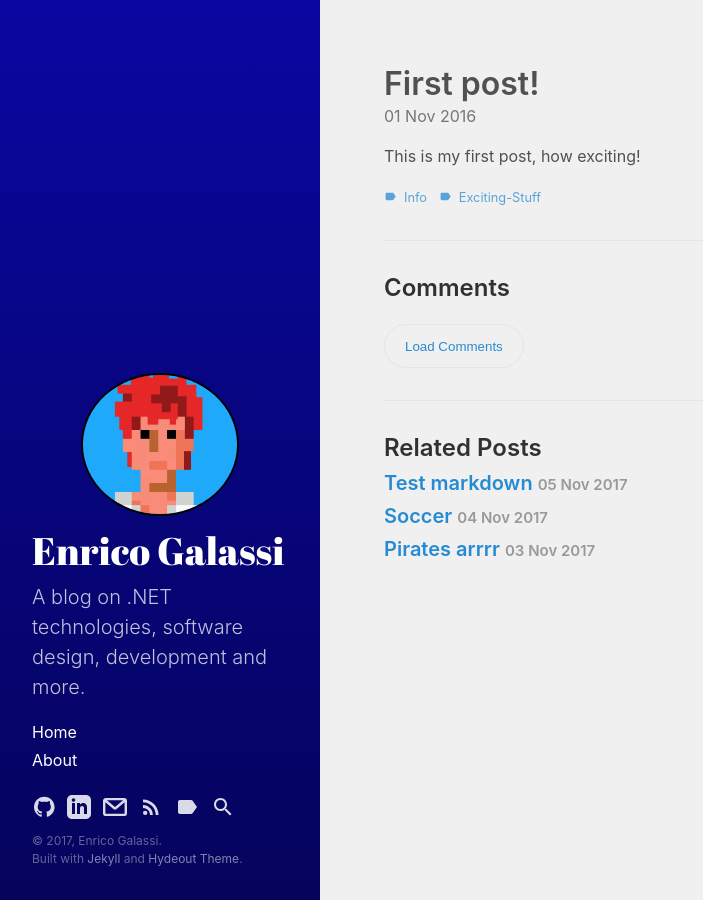
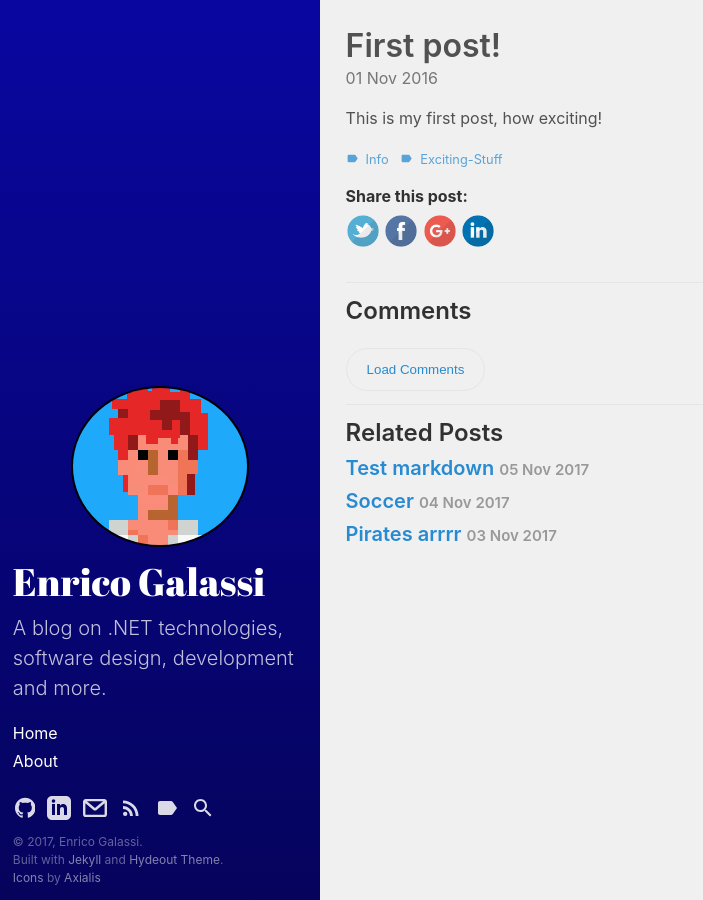
Before and after one commit to galassie/galassie.github.io, a Jekyll site: the page built from _posts/2016-11-01-first-post.md, in a window 1280 px wide. Shown: the whole page, without its empty margins (0-703 px from the left). Built offline with Jekyll 4.4.1, drawn with Linux system fonts in a browser that asks for light colours.

Commit message:
Add post share support

```diff
--- a/_config.yml
+++ b/_config.yml
@@ -25,6 +25,20 @@
   email: enrico.galassi.88@gmail.com
   github: https://github.com/galassie
   linkedin: https://www.linkedin.com/in/enricogalassi
+
+post-social-share:
+  twitter:
+    enable: true
+    icon: twitter-icon.png
+  facebook:
+    enable: true
+    icon: facebook-icon.png
+  googleplus:
+    enable: true
+    icon: googleplus-icon.png
+  linkedin:
+    enable: true
+    icon: linkedin-icon.png
 
 github: [metadata]
 repository: galassie/galassie.github.io
--- a/_includes/copyright.html
+++ b/_includes/copyright.html
@@ -7,4 +7,7 @@
     Built with <a href="https://jekyllrb.com/" target="_blank">Jekyll</a>
     and <a href="https://github.com/fongandrew/hydeout" target="_blank">Hydeout Theme</a>.
   </p>
+  <p>
+    <a href="http://www.axialis.com/free/icons">Icons</a> by <a href="http://www.axialis.com">Axialis</a>
+  </p>
 </div>
--- /dev/null
+++ b/_includes/post-share.html
@@ -0,0 +1,22 @@
+<div class="post-share">
+    <h4 class="share-text-prefix">Share this post:</h4>
+
+    {% if site.post-social-share.twitter.enable %}
+    <a href="https://twitter.com/intent/tweet?text={{ page.title | url_encode }}+{{ site.url }}{{ page.url }}" class="share-ref"
+        title="Share on Twitter" target="_blank">
+        <img class="share-icon" src="{{ site.baseurl }}/assets/img/{{ site.post-social-share.twitter.icon }}" alt="Twitter">
+    </a>
+    {% endif %} {% if site.post-social-share.facebook.enable %}
+    <a href="https://www.facebook.com/sharer/sharer.php?u={{ site.url }}{{ page.url }}" class="share-ref" title="Share on Facebook" target="_blank">
+        <img class="share-icon" src="{{ site.baseurl }}/assets/img/{{ site.post-social-share.facebook.icon }}" alt="Facebook">
+    </a>
+    {% endif %} {% if site.post-social-share.googleplus.enable %}
+    <a href="https://plus.google.com/share?url={{ site.url }}{{ page.url }}" class="share-ref" title="Share on Google+" target="_blank">
+        <img class="share-icon" src="{{ site.baseurl }}/assets/img/{{ site.post-social-share.googleplus.icon }}" alt="Google+">
+    </a>
+    {% endif %} {% if site.post-social-share.linkedin.enable %}
+    <a href="https://www.linkedin.com/shareArticle?mini=true&url={{ site.url }}{{ page.url }}" class="share-ref" title="Share on LinkedIn" target="_blank">
+        <img class="share-icon" src="{{ site.baseurl }}/assets/img/{{ site.post-social-share.linkedin.icon }}" alt="Linkedin">
+    </a>
+    {% endif %}
+</div>
--- a/_layouts/post.html
+++ b/_layouts/post.html
@@ -11,6 +11,7 @@
   <div class="post-body">
     {{ content }}
     {% include post-tags.html post=page %}
+    {% include post-share.html%}
   </div>
 
   {% include comments.html %}
--- a/_sass/hydeout/_posts.scss
+++ b/_sass/hydeout/_posts.scss
@@ -90,3 +90,29 @@
 button.disqus-load {
   margin-top: 1em;
 }
+
+.post-share {
+
+  .share-text-prefix {
+    font-weight: bold;
+  }
+
+  .share-ref {
+    display: inline-block;
+    text-decoration: none;
+
+    max-height: 34px;
+  }
+
+   .share-icon {
+    position: relative;
+    white-space: nowrap;
+    overflow: hidden;
+    display: inline-block;
+    border: 0 none;
+
+    width: 34px;
+    height: 34px;
+    padding: 0;
+  }
+}
--- a/_sass/hydeout/_variables.scss
+++ b/_sass/hydeout/_variables.scss
@@ -28,7 +28,7 @@
 $padding-v: 1em !default;
 $padding-h: 1.5em !default;
 $heading-spacing: 0.5rem !default;
-$section-spacing: 2rem !default;
+$section-spacing: 0.8rem !default;
 $sidebar-width: 20rem !default;
 
 $large-breakpoint: 49rem !default;
```
Also changed, not shown: assets/img/facebook-icon.png (added), assets/img/googleplus-icon.png (added), assets/img/linkedin-icon.png (added), assets/img/twitter-icon.png (added).
